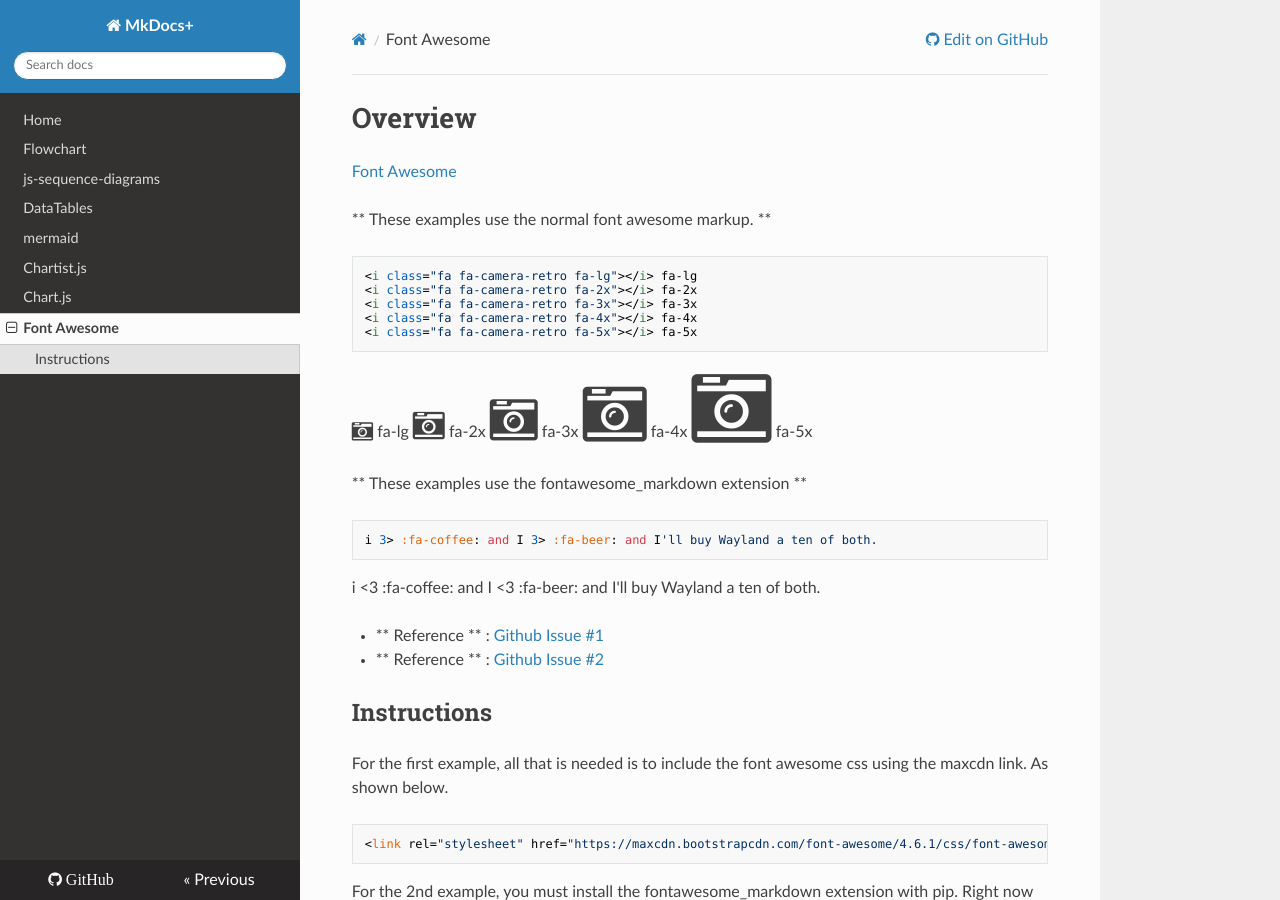
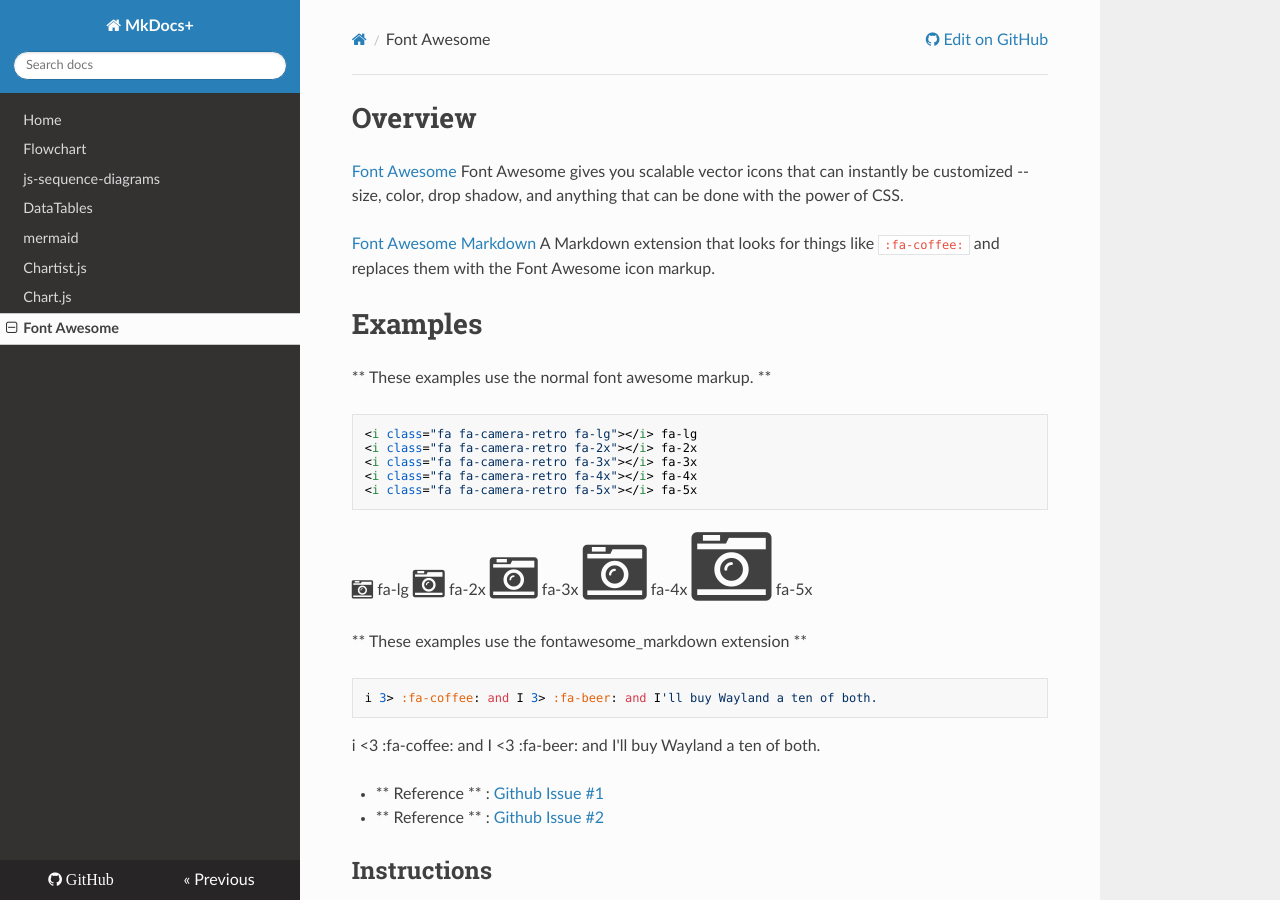
Before and after one commit to bwmarrin/MkDocsPlus, an MkDocs documentation site: the page built from docs/fontawesome/index.md, in a window 1280 px wide and 900 px high. Built offline with MkDocs 1.6.1, drawn with Linux system fonts in a browser that asks for light colours; nearby versions of some CDN libraries; old or Windows-style settings are respelled for this version of MkDocs.

Commit message:
Updated Overview, added Example header

````diff
--- a/docs/fontawesome/index.md
+++ b/docs/fontawesome/index.md
@@ -1,8 +1,15 @@
 # Overview
 
 
-[Font Awesome](https://fortawesome.github.io)
+[Font Awesome](https://fortawesome.github.io) Font Awesome gives you scalable
+ vector icons that can instantly be customized -- size, color, drop shadow, and
+anything that can be done with the power of CSS.
 
+[Font Awesome Markdown](http://bmcorser.github.io/fontawesome-markdown/) A
+Markdown extension that looks for things like `:fa-coffee:` and replaces them
+with the Font Awesome icon markup.
+
+# Examples
 
 ** These examples use the normal font awesome markup. **
 ```
````
